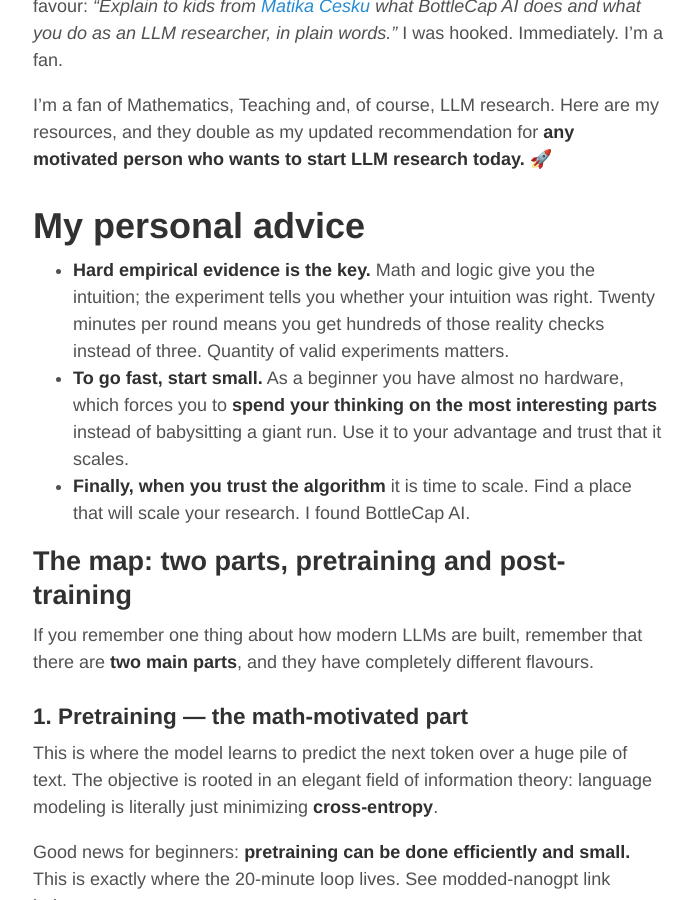
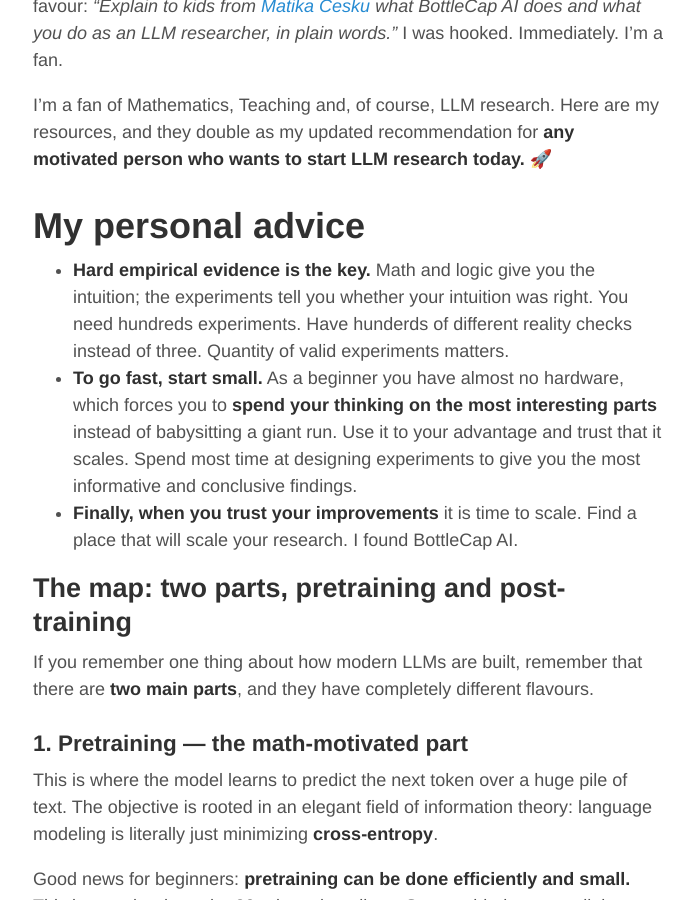
Before and after one commit to oplatek/oplatek.github.io, a Jekyll site: the page built from _posts/2026-06-30-start-llm-research-no-gpu.md, in a window 1280 px wide and 900 px high, scrolled down 388 px. Shown: the whole window, without its empty margins (292-985 px from the left). Built offline with Jekyll 4.4.1, drawn with Linux system fonts in a browser that asks for light colours.

Commit message:
advice updated

```diff
--- a/_posts/2026-06-30-start-llm-research-no-gpu.md
+++ b/_posts/2026-06-30-start-llm-research-no-gpu.md
@@ -12,9 +12,9 @@ Here are my resources, and they double as my updated recommendation for **any mo
 
 # My personal advice
 
-- **Hard empirical evidence is the key.** Math and logic give you the intuition; the experiment tells you whether your intuition was right. Twenty minutes per round means you get hundreds of those reality checks instead of three. Quantity of valid experiments matters.
-- **To go fast, start small.** As a beginner you have almost no hardware, which forces you to **spend your thinking on the most interesting parts** instead of babysitting a giant run. Use it to your advantage and trust that it scales.
-- **Finally, when you trust the algorithm** it is time to scale. Find a place that will scale your research. I found BottleCap AI.
+- **Hard empirical evidence is the key.** Math and logic give you the intuition; the experiments tell you whether your intuition was right. You need hundreds experiments. Have hunderds of different reality checks instead of three. Quantity of valid experiments matters.
+- **To go fast, start small.** As a beginner you have almost no hardware, which forces you to **spend your thinking on the most interesting parts** instead of babysitting a giant run. Use it to your advantage and trust that it scales. Spend most time at designing experiments to give you the most informative and conclusive findings.
+- **Finally, when you trust your improvements** it is time to scale. Find a place that will scale your research. I found BottleCap AI.
 
 
 ## The map: two parts, pretraining and post-training
```
